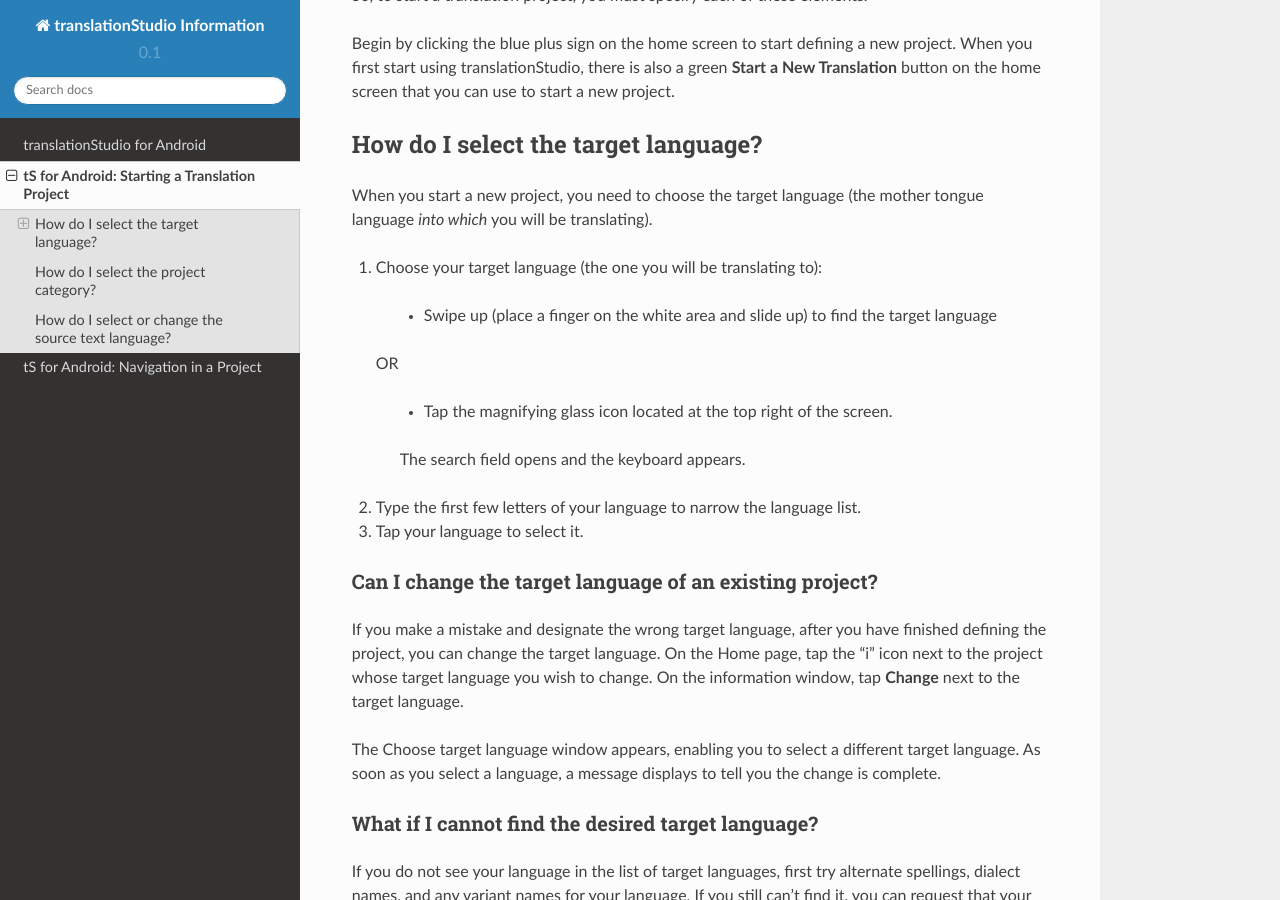
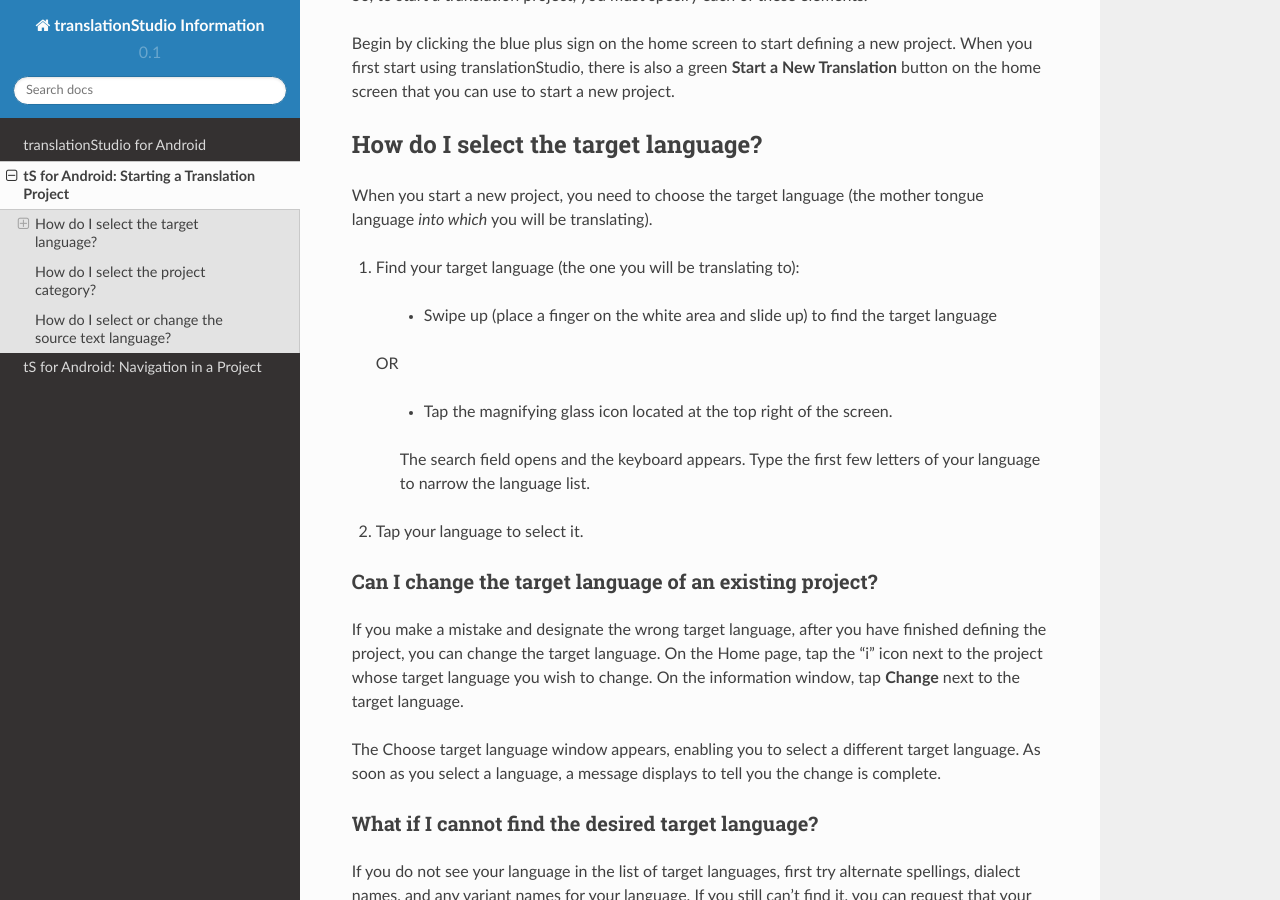
Before and after one commit to unfoldingWord-dev/translationStudio-Info, a Sphinx documentation site: the page built from docs/tStart.rst, in a window 1280 px wide and 900 px high, scrolled down 368 px. Built offline with Sphinx 7.4.7 and the Read the Docs theme 2.0.0, drawn with Linux system fonts in a browser that asks for light colours; pages that are not in the unit, such as notebooks, are missing from menus; part of the change alters nothing that is shown.

Commit message:
Update tStart.rst

```diff
--- a/docs/tStart.rst
+++ b/docs/tStart.rst
@@ -21,7 +21,7 @@ How do I select the target language?
 
 When you start a new project, you need to choose the target language (the mother tongue language *into which* you will be translating).
 
-1.	Choose your target language (the one you will be translating to):
+1.	Find your target language (the one you will be translating to):
 
     *	Swipe up (place a finger on the white area and slide up) to find the target language
 
@@ -29,11 +29,9 @@ When you start a new project, you need to choose the target language (the mother
 
     *	Tap the magnifying glass icon   located at the top right of the screen.
 
-    The search field opens and the keyboard appears.
+    The search field opens and the keyboard appears. Type the first few letters of your language to narrow the language list.
 
-2.  Type the first few letters of your language to narrow the language list.
-
-3.	Tap your language to select it.
+2.	Tap your language to select it.
 
 Can I change the target language of an existing project?
 ^^^^^^^^^^^^^^^^^^^^^^^^^^^^^^^^^^^^^^^^^^^^^^^^^^^^^^^^^^
```
